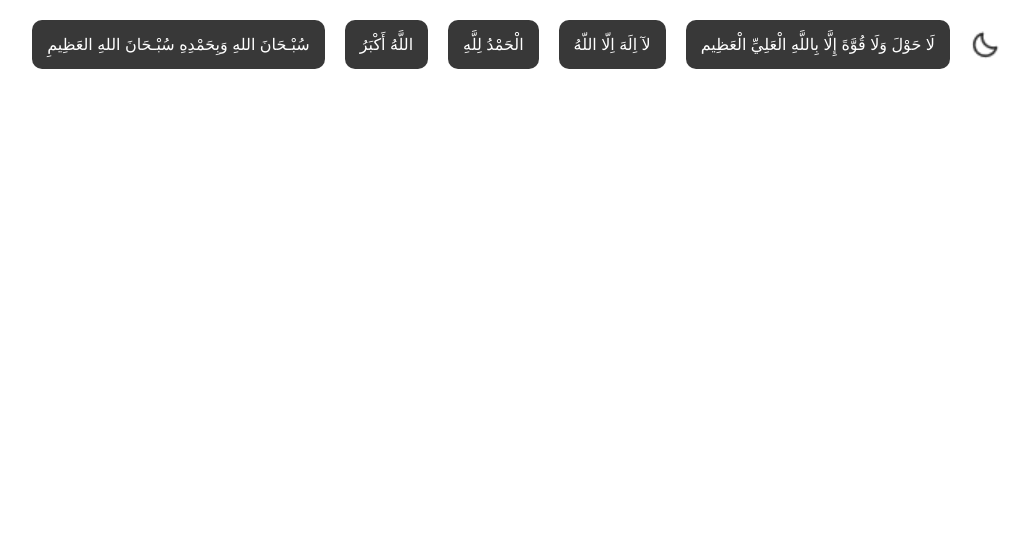
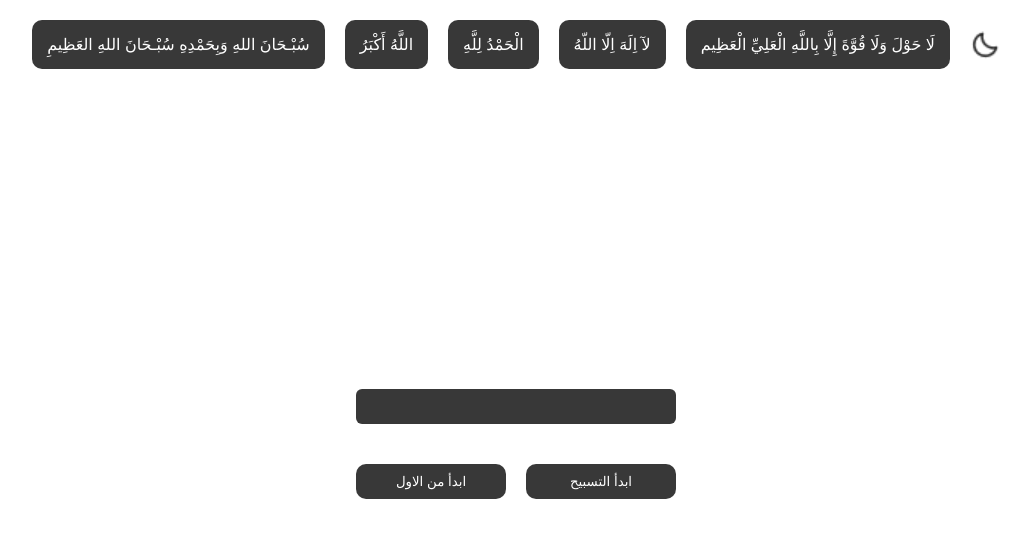
Before and after one commit to saadahmed18/Rosary, a plain HTML site: page index.html in a window 1280 px wide. Shown: the whole page, without its empty margins (124-1154 px from the left). Drawn offline with Linux system fonts and the light colour scheme.

Commit message:
Add Section And Add Counter Button And Add Remove Button

```diff
--- a/assets/scripts/main.js
+++ b/assets/scripts/main.js
@@ -7,3 +7,12 @@ document.getElementById("switch").onclick = () => {
     document.getElementById("switch").src = "assets/images/sun.webp";
   }
 };
+let counter = 0;
+document.getElementById("btn").onclick = () => {
+  counter++;
+  document.getElementById("input").value = counter;
+};
+document.getElementById("remove").onclick = () => {
+  counter = 0;
+  document.getElementById("input").value = counter;
+};
--- a/assets/styles/main.css
+++ b/assets/styles/main.css
@@ -67,3 +67,36 @@ header .container p {
   background-color: var(--main-color);
   border-radius: 10px;
 }
+section .container {
+  display: flex;
+  justify-content: center;
+  align-items: center;
+  height: calc(100vh - 90px);
+}
+input {
+  display: block;
+  width: 100%;
+  border: none;
+  outline: none;
+  padding: 10px;
+  margin-bottom: 40px;
+  color: var(--white-color);
+  background-color: var(--main-color);
+  border-radius: 6px;
+}
+section .container .buttons {
+  display: flex;
+  justify-content: center;
+  flex-wrap: wrap;
+  gap: 20px;
+}
+button {
+  display: block;
+  width: 150px;
+  padding: 10px;
+  border: none;
+  cursor: pointer;
+  color: var(--white-color);
+  background-color: var(--main-color);
+  border-radius: 10px;
+}
--- a/index.html
+++ b/index.html
@@ -1,10 +1,10 @@
 <!DOCTYPE html>
 <html lang="en">
   <head>
-  <meta charset="UTF-8">
-  <meta name="viewport" content="width=device-width, initial-scale=1.0">
+    <meta charset="UTF-8" />
+    <meta name="viewport" content="width=device-width, initial-scale=1.0" />
     <title>Rosary</title>
-  <link rel="stylesheet" href="assets/styles/main.css">
+    <link rel="stylesheet" href="assets/styles/main.css" />
   </head>
   <body>
     <header>
@@ -17,6 +17,19 @@
         <p>سُبْـحَانَ اللهِ وَبِحَمْدِهِ سُبْـحَانَ اللهِ العَظِيمِ</p>
       </div>
     </header>
+    <main>
+      <section>
+        <div class="container">
+          <div id="div">
+            <input id="input" type="text" readonly />
+            <div class="buttons">
+              <button type="button" class="btn" id="btn">ابدأ التسبيح</button>
+              <button type="button" id="remove">ابدأ من الاول</button>
+            </div>
+          </div>
+        </div>
+      </section>
+    </main>
     <script src="assets/scripts/main.js"></script>
   </body>
 </html>
```
Lines whose indentation alone changed are shown as unchanged.
